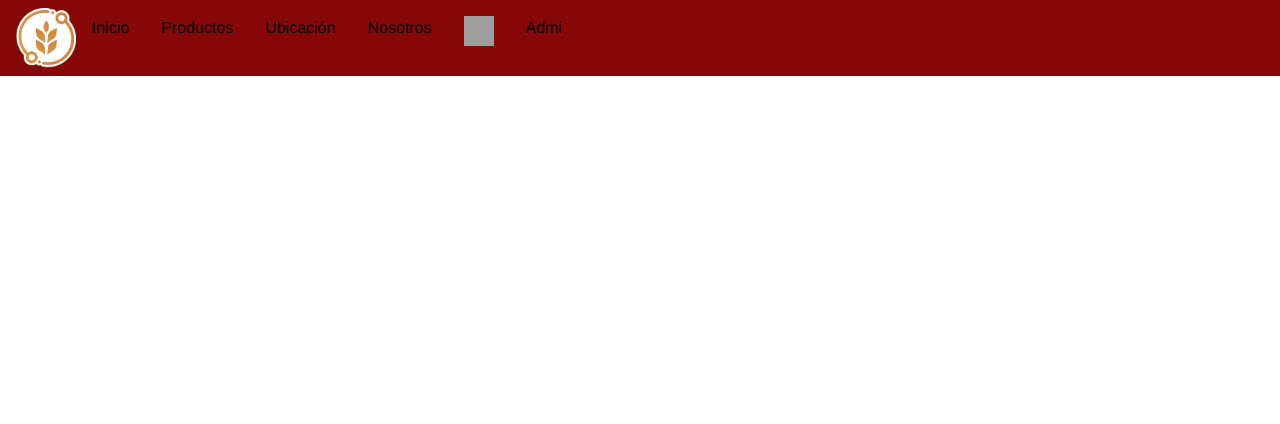
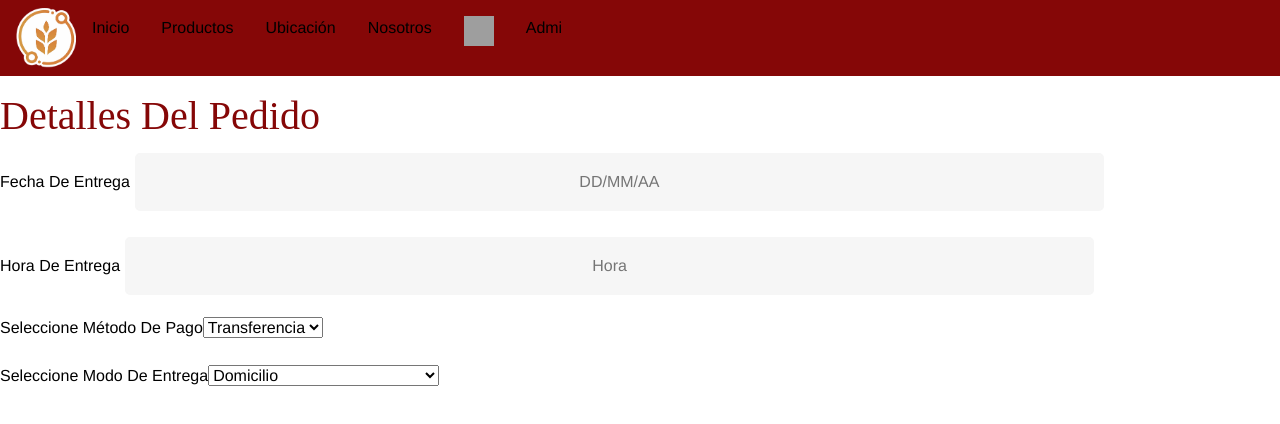
Before and after one commit to JAAA12/Salvato2, a Vue app: page /pantallaRecibo in a window 1280 px wide. Shown: the top 424 px of the page. Built offline with nearby package versions, Linux system fonts and the light colour scheme; grey boxes are pictures that could not be loaded.

Commit message:
recibo a medias

```diff
--- a/src/pages/InicioSalvato.vue
+++ b/src/pages/InicioSalvato.vue
@@ -434,7 +434,7 @@ ul{
 }
 /*Distribución*/
 .dis{
-    margin-left: 200px;
+    margin-left: 790px;
     height:300px;
     width:400px;
 }
--- /dev/null
+++ b/src/pages/PantallaRecibo.vue
@@ -0,0 +1,44 @@
+<template>
+<div>
+    <h1>Detalles Del Pedido</h1>
+    <div class="form-group">
+        <label for="formInput">Fecha De Entrega</label>
+        <input
+        v-model="fecha"
+        type="text"
+        class="form"
+        placeholder="DD/MM/AA">
+    </div>
+    <div class="form-group">
+        <label for="formInput">Hora De Entrega</label>
+        <input
+        v-model="hora"
+        type="text"
+        class="form"
+        placeholder="Hora">
+    </div>
+    <div class="form-group">
+        <label for="select">Seleccione Método De Pago</label>
+        <select name="form" id="metodo-pago">
+            <option>Transferencia</option>
+            <option>Efectivo</option>
+        </select>
+    </div>
+    <div class="form-group">
+        <label for="sele">Seleccione Modo De Entrega</label>
+        <select name="form" id="metodo-entrega">
+            <option>Domicilio</option>
+            <option>Se adquiere en punto salvato</option>
+        </select>
+    </div>
+</div>
+
+</template>
+
+<script>
+
+</script>
+
+<style>
+
+</style>
--- a/src/pages/ProductosSalvato.vue
+++ b/src/pages/ProductosSalvato.vue
@@ -24,7 +24,11 @@
                                 </table>
 
                                     <a href="#" id="vaciar-carrito" class="button u-full-width">Vaciar Carrito</a>
-                                    <a href="#" id="generar-recibo" class="button u-full-width">Generar Pedido</a>
+                                    <li class="nav-item">
+                                        <router-link to="/pantallaRecibo" class="nav-link" active-class="active"
+                                          >Generar Recibo</router-link
+                                        >
+                                      </li>
                             </div>
                     </li>
                 </ul>
--- a/src/routes.js
+++ b/src/routes.js
@@ -7,6 +7,7 @@ import nosotros from './pages/NosotrosSalvato'
 import productos from './pages/ProductosSalvato'
 import recuperacion from './pages/RecuperarContra'
 import registroAdmis from './pages/RegistroAdmis'
+import pantallaRecibo from './pages/PantallaRecibo'
 
 export const routes = [
     {path:'/', component:FormData},
@@ -18,4 +19,5 @@ export const routes = [
     {path:'/nosotros', component:nosotros},
     {path:'/recuperacion', component:recuperacion},
     {path:'/registroAdmis', component:registroAdmis},
+    {path:'/pantallaRecibo',component:pantallaRecibo}
 ]
```
